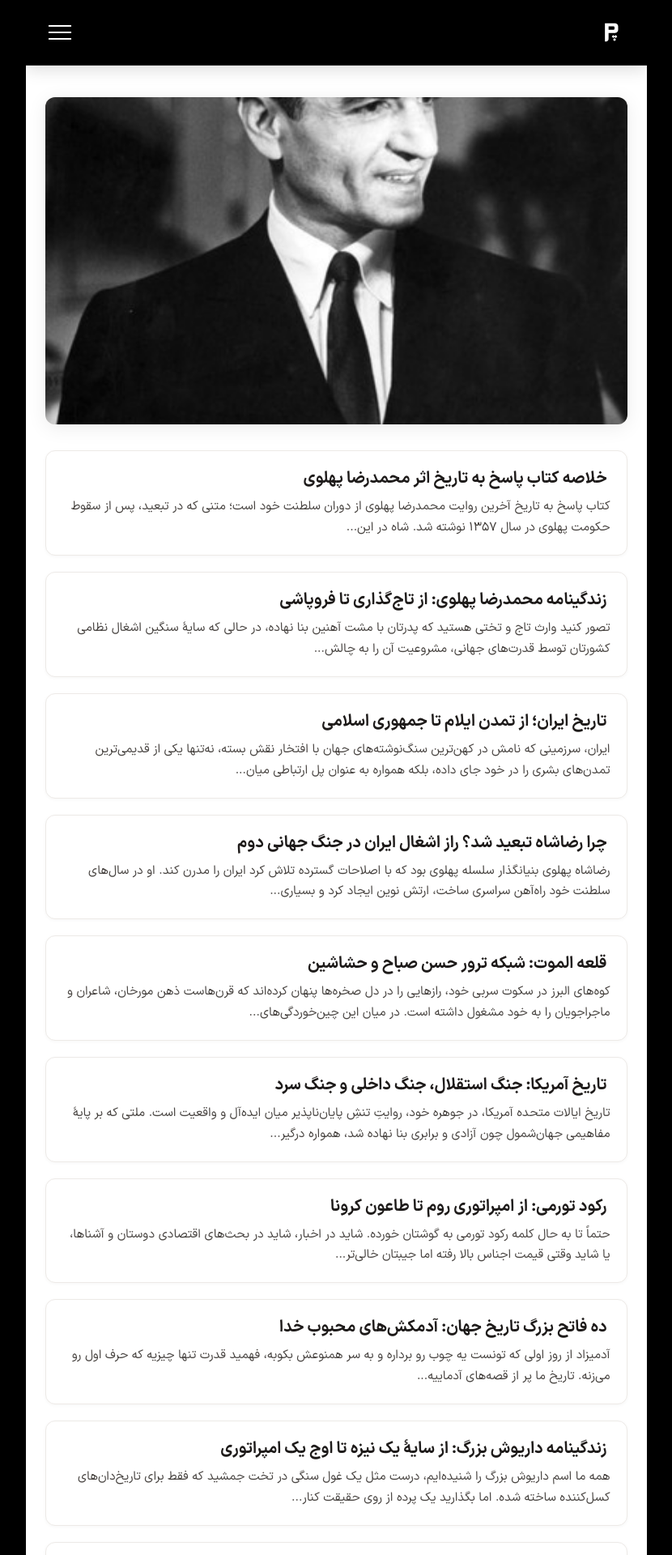
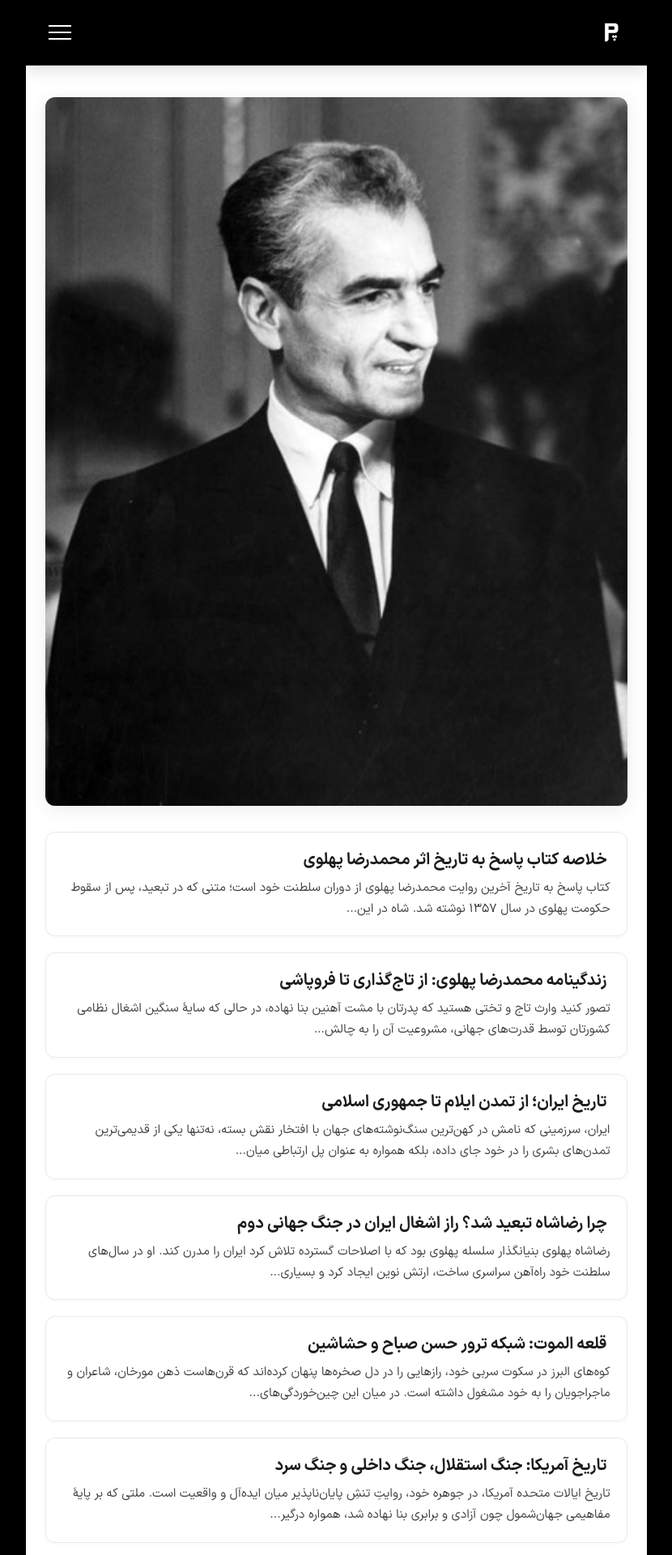
Before and after one commit to darkblog/darkblog.github.io, a Jekyll site: the page built from page.html, in a window 1280 px wide. Shown: the top 1920 px of the page at 81% size, without its empty margins (225-1055 px from the left). Built offline with Jekyll 4.4.1, drawn with Linux system fonts in a browser that asks for light colours.

Commit message:
Update page.html

```diff
--- a/page.html
+++ b/page.html
@@ -48,11 +48,11 @@
     #menu-toggle:checked ~ .site-header .hamburger span:nth-child(2) { opacity: 0; }
     #menu-toggle:checked ~ .site-header .hamburger span:nth-child(3) { transform: rotate(-45deg) translate(6px, -6px); }
     .main-content { padding-top: calc(var(--header-height) + 2.5rem); padding-bottom: 2.5rem; padding-left: clamp(1rem, 3vw, 1.5rem); padding-right: clamp(1rem, 3vw, 1.5rem); background-color: white; font-size: inherit; }
-    .slider { position: relative; width: 100%; margin-bottom: 2rem; border-radius: 0.75rem; overflow: hidden; box-shadow: 0 4px 24px rgba(0,0,0,0.08); background: #f0ebe4; aspect-ratio: 16 / 9; }
-    .slides { position: relative; width: 100%; height: 100%; }
-    .slide { position: absolute; top: 0; left: 0; width: 100%; height: 100%; }
-    .slide a { display: block; width: 100%; height: 100%; text-decoration: none; }
-    .slide img { width: 100%; height: 100%; object-fit: cover; display: block; }
+    .slider { position: relative; width: 100%; margin-bottom: 2rem; border-radius: 0.75rem; overflow: hidden; box-shadow: 0 4px 24px rgba(0,0,0,0.08); background: #f0ebe4; }
+    .slides { position: relative; width: 100%; height: auto; }
+    .slide { position: relative; top: 0; left: 0; width: 100%; height: auto; }
+    .slide a { display: block; width: 100%; text-decoration: none; }
+    .slide img { width: 100%; height: auto; display: block; }
     .posts-list { list-style: none; padding: 0; display: flex; flex-direction: column; gap: 1.25rem; }
     .posts-list li { position: relative; padding: 1.25rem 1.25rem 1.25rem 1rem; border-radius: 0.75rem; background-color: #ffffff; box-shadow: 0 1px 4px rgba(0,0,0,0.04); transition: all 0.25s ease; border: 1px solid #edeae7; }
     .posts-list li:hover { background-color: #fafafa; box-shadow: 0 8px 20px rgba(0,0,0,0.06); border-color: #e0dcd7; transform: translateY(-2px); }
```
